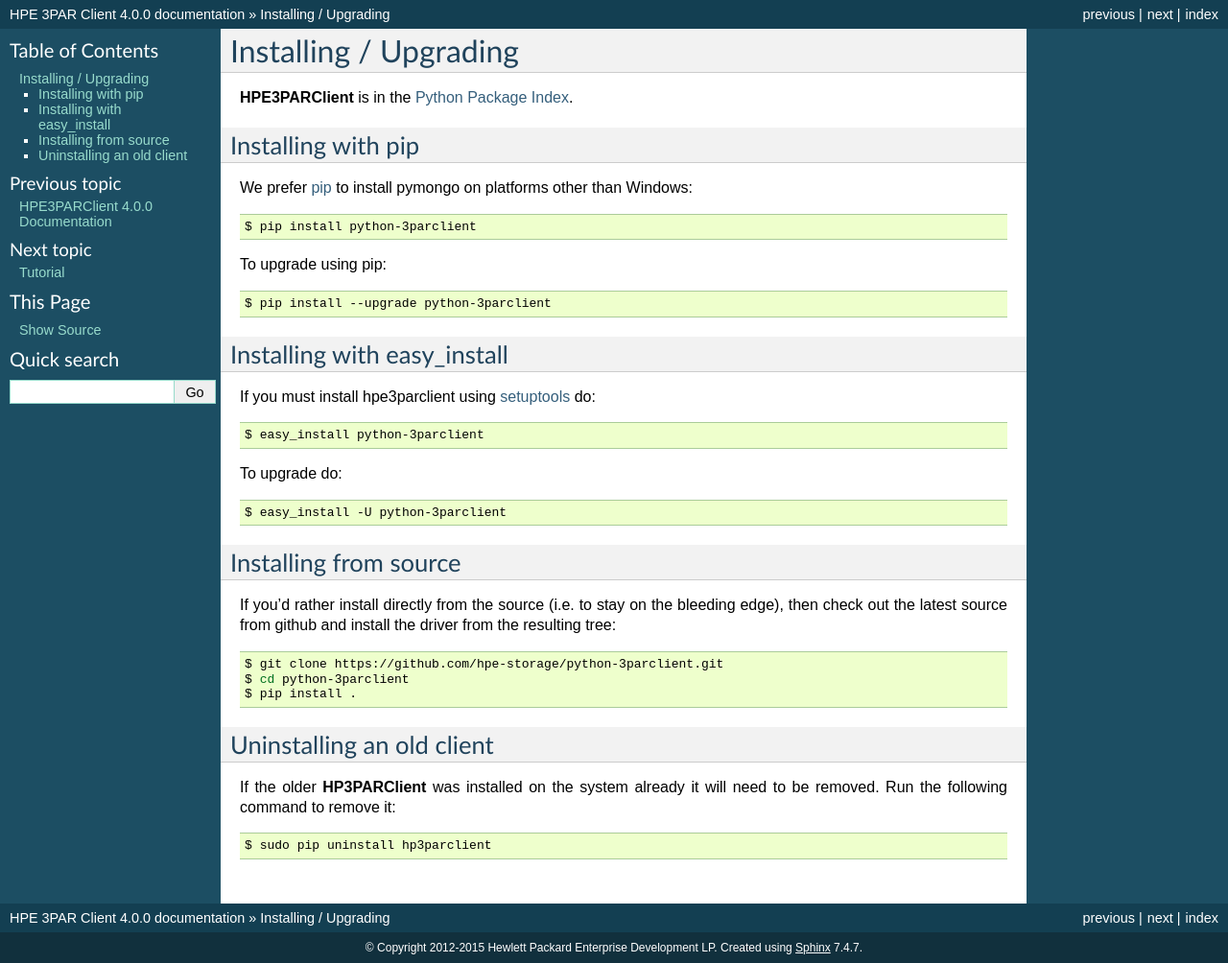
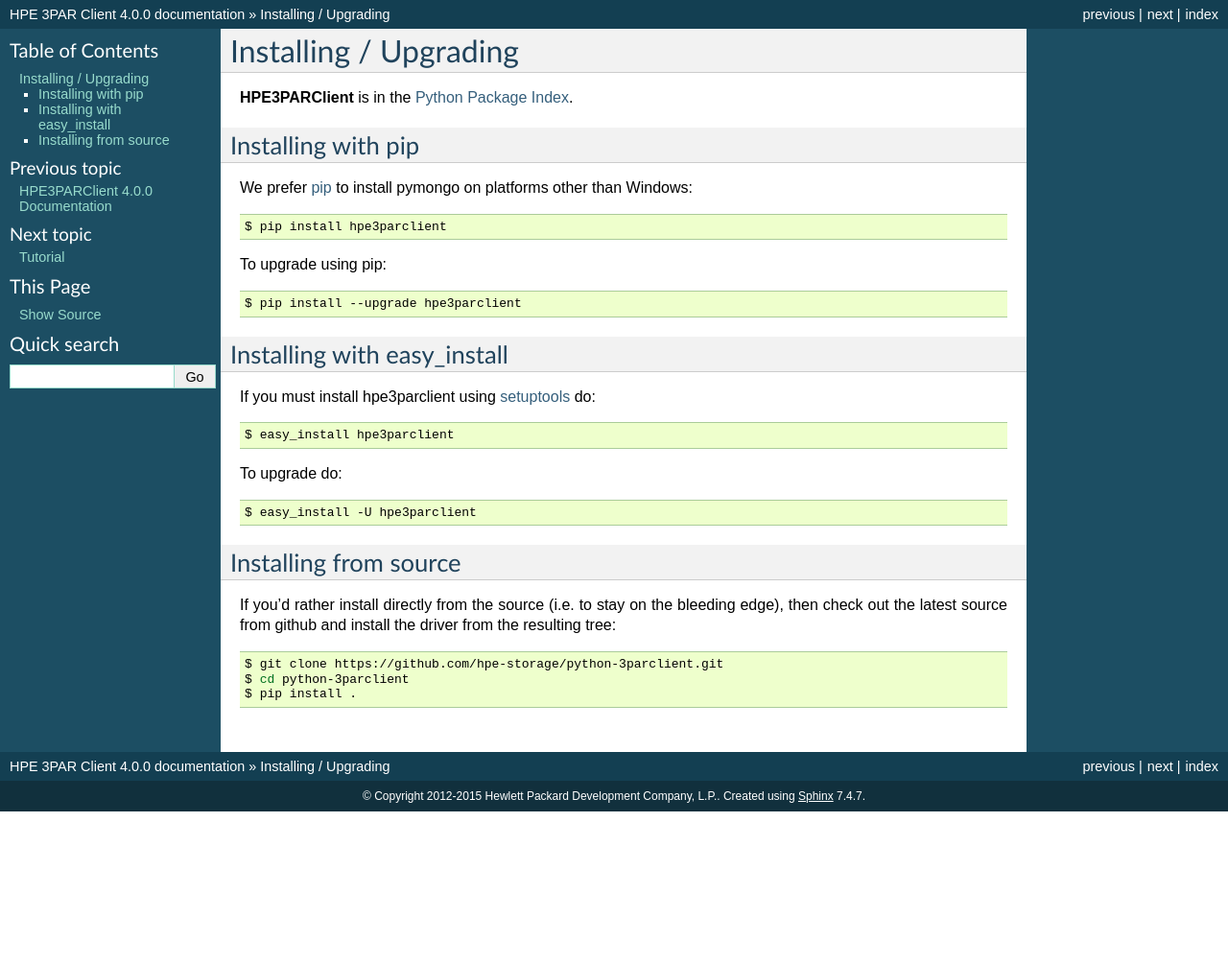
Before and after one commit to hpe-storage/python-3parclient, a Sphinx documentation site: the page built from docs/installation.rst, in a window 1280 px wide. Shown: the whole page at 96% size. Built offline with Sphinx 7.4.7, drawn with Linux system fonts in a browser that asks for light colours; after the commit the page ends 900 px from its top, so only the background shows below that.

Commit message:
Revert "Updating Documentation"
This reverts commit b2aa73941e6a05a70fc676b8604a5e88ba322c06.

Change-Id: I6a3065f5740cd50012d72e89beaacfb85aa8562a

```diff
--- a/docs/changelog.rst
+++ b/docs/changelog.rst
@@ -4,8 +4,6 @@
 Changes in Version 4.0.0
 ------------------------
 * Rebranded the client from HP to HPE.
-* Updated documentation to use the new PyPi project name for the
-  client, 'python-3parclient'.
 
 Changes in Version 3.3.0
 ------------------------
--- a/docs/conf.py
+++ b/docs/conf.py
@@ -45,7 +45,7 @@
 
 # General information about the project.
 project = 'HPE 3PAR Client'
-copyright = '2012-2015 Hewlett Packard Enterprise Development LP'
+copyright = '2012-2015 Hewlett Packard Development Company, L.P.'
 
 # The version info for the project you're documenting, acts as replacement for
 # |version| and |release|, also used in various other places throughout the
--- a/docs/installation.rst
+++ b/docs/installation.rst
@@ -4,7 +4,7 @@
 
 
 **HPE3PARClient** is in the `Python Package Index
-<http://pypi.python.org/pypi/python-3parclient/>`_.
+<http://pypi.python.org/pypi/hpe3parclient/>`_.
 
 Installing with pip
 -------------------
@@ -12,11 +12,11 @@
 We prefer `pip <http://pypi.python.org/pypi/pip>`_
 to install pymongo on platforms other than Windows::
 
-  $ pip install python-3parclient
+  $ pip install hpe3parclient
 
 To upgrade using pip::
 
-  $ pip install --upgrade python-3parclient
+  $ pip install --upgrade hpe3parclient
 
 Installing with easy_install
 ----------------------------
@@ -24,11 +24,11 @@
 If you must install hpe3parclient using
 `setuptools <http://pypi.python.org/pypi/setuptools>`_ do::
 
-  $ easy_install python-3parclient
+  $ easy_install hpe3parclient
 
 To upgrade do::
 
-  $ easy_install -U python-3parclient
+  $ easy_install -U hpe3parclient
 
 
 Installing from source
@@ -41,11 +41,3 @@
   $ git clone https://github.com/hpe-storage/python-3parclient.git
   $ cd python-3parclient
   $ pip install .
-
-Uninstalling an old client
---------------------------
-
-If the older **HP3PARClient** was installed on the system already it
-will need to be removed. Run the following command to remove it::
-
-  $ sudo pip uninstall hp3parclient
--- a/setup.py
+++ b/setup.py
@@ -7,7 +7,7 @@
 
 
 setup(
-  name='python-3parclient',
+  name='hpe3parclient',
   version=hpe3parclient.version,
   description="HPE 3PAR HTTP REST Client",
   author="Walter A. Boring IV",
```
Also changed, not shown: README.rst (+0 -9 lines).
